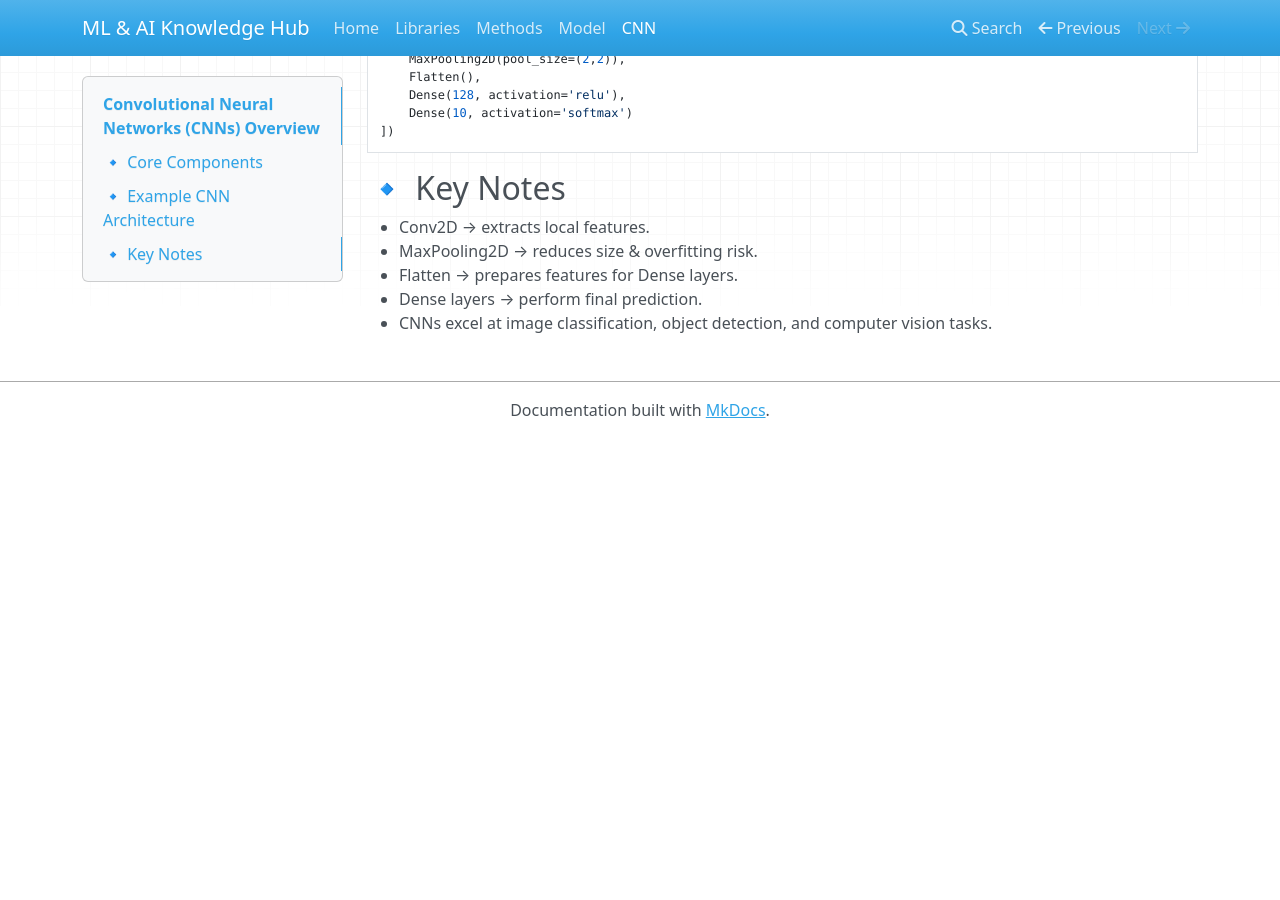
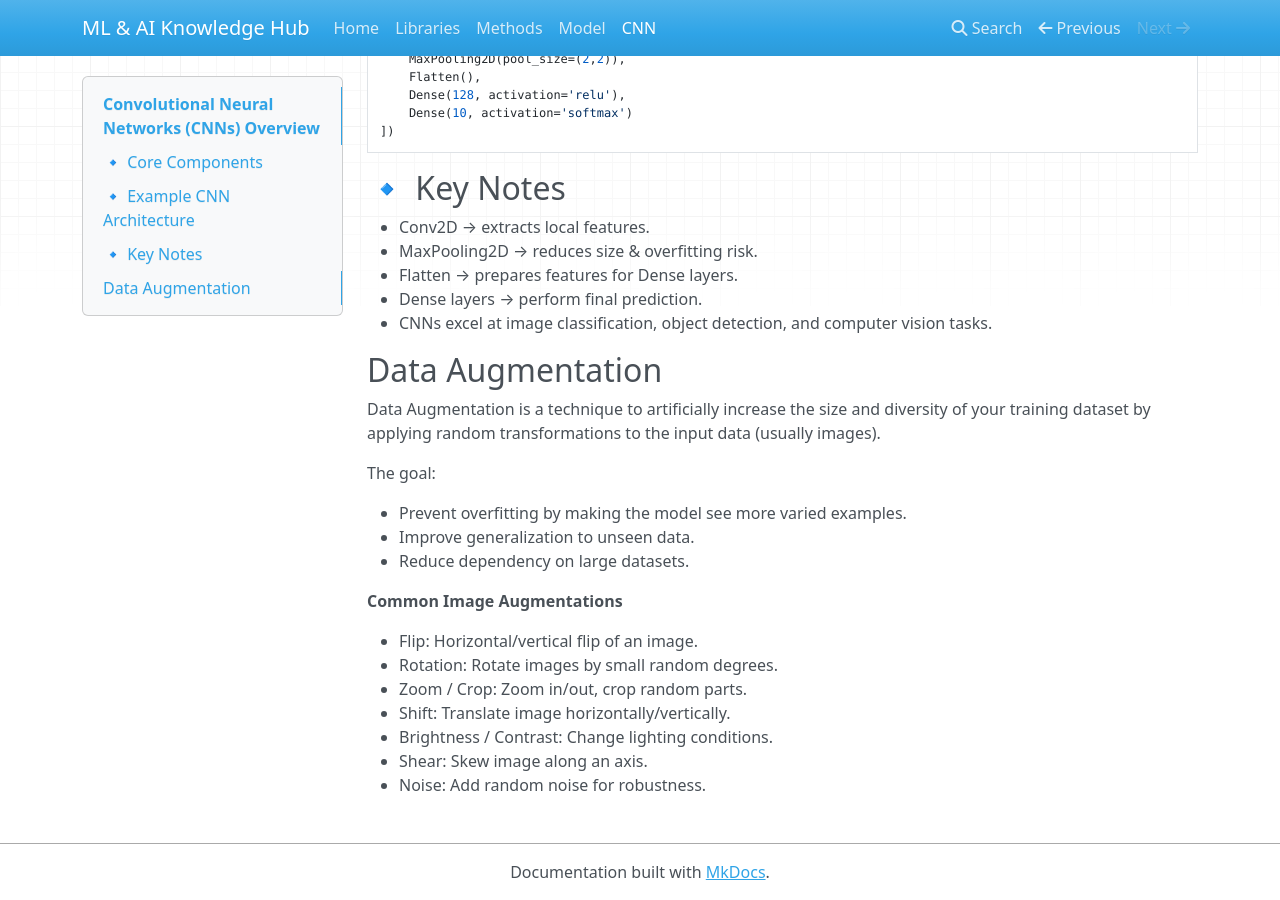
Before and after one commit to Medyan-Naser/machine_learning_projects, an MkDocs documentation site: the page built from docs/CNN.md, in a window 1280 px wide and 900 px high, scrolled down 1271 px. Built offline with MkDocs 1.6.1, drawn with Linux system fonts in a browser that asks for light colours; nearby versions of some CDN libraries; before the commit the page ends 1709 px from its top, so only the background shows below that.

```diff
--- a/docs/CNN.md
+++ b/docs/CNN.md
@@ -63,3 +63,23 @@ model = Sequential([
 - Flatten → prepares features for Dense layers.
 - Dense layers → perform final prediction.
 - CNNs excel at image classification, object detection, and computer vision tasks.
+
+## Data Augmentation
+
+Data Augmentation is a technique to artificially increase the size and diversity of your training dataset by applying random transformations to the input data (usually images).
+
+The goal:
+
+- Prevent overfitting by making the model see more varied examples.
+- Improve generalization to unseen data.
+- Reduce dependency on large datasets.
+
+**Common Image Augmentations**
+
+- Flip: Horizontal/vertical flip of an image.
+- Rotation: Rotate images by small random degrees.
+- Zoom / Crop: Zoom in/out, crop random parts.
+- Shift: Translate image horizontally/vertically.
+- Brightness / Contrast: Change lighting conditions.
+- Shear: Skew image along an axis.
+- Noise: Add random noise for robustness.
```
Also changed, not shown: docs/layers.md (added, +64 -0 lines).
